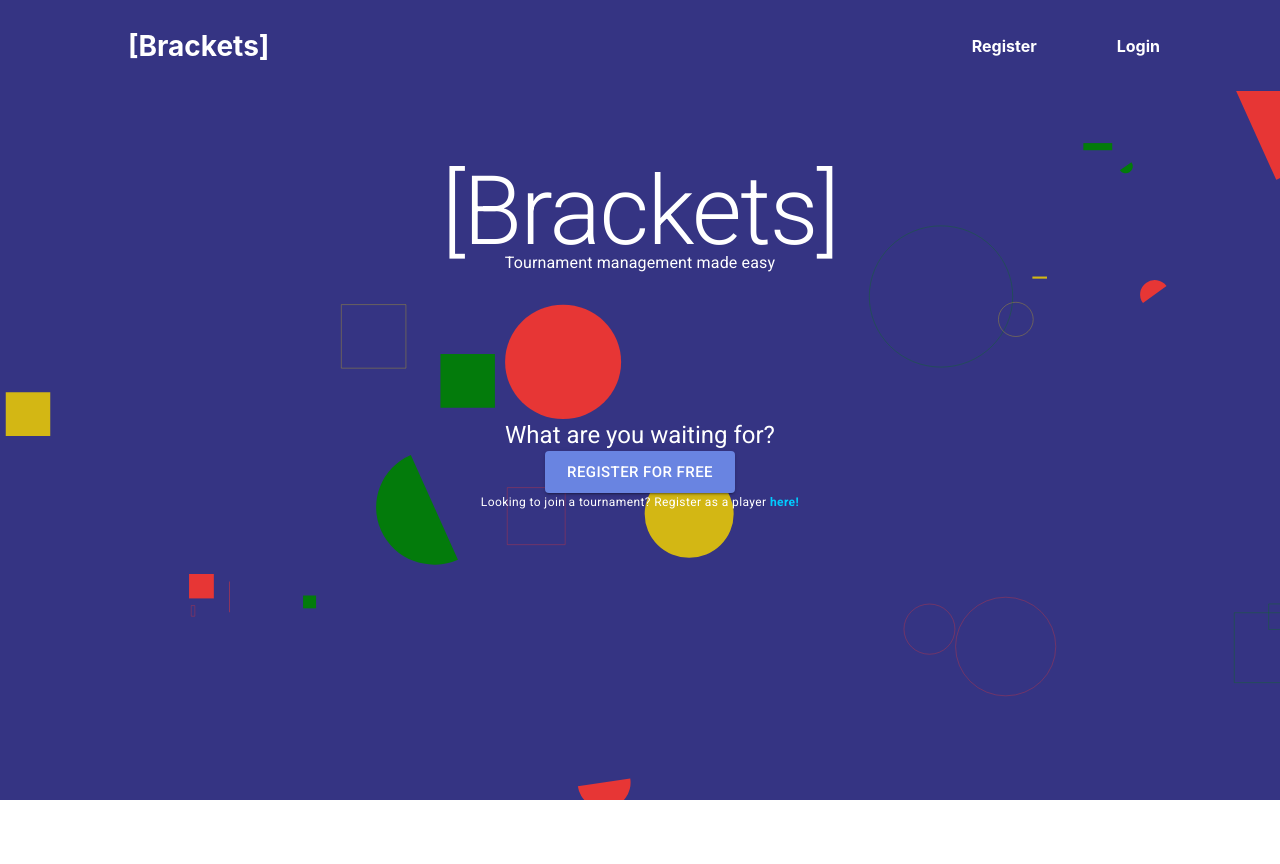
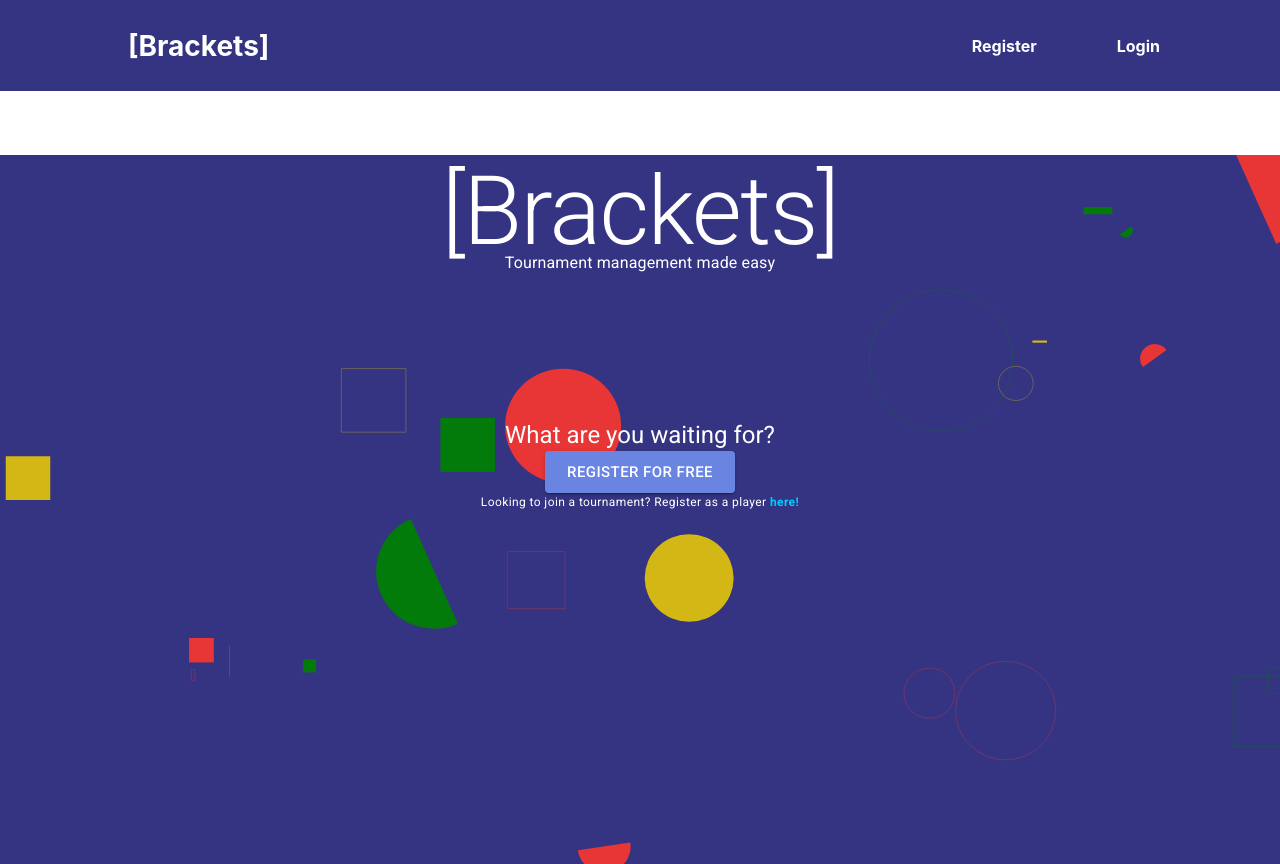
Before and after one commit to MastaCoder/-Brackets-, a React (Create React App) app in the folder frontend/: page / in a window 1280 px wide. Before the commit the page ends 800 px from the top, so only its background shows below. Built offline with nearby package versions, Linux system fonts and the light colour scheme.

Commit message:
Refactor of homepage

```diff
--- a/frontend/src/views/Home/HomePage.js
+++ b/frontend/src/views/Home/HomePage.js
@@ -6,10 +6,9 @@ import styles from "./HomePage.module.css";
 
 export default function HomePage() {
   return (
-    <div className={styles.main}>
+    <Container disableGutters className={styles.main} maxWidth={false}>
       <img src={Background} alt="" className={styles.bg} />
 
-      <Container disableGutters>
       {/* {Main title} */}
       <Box
         sx={{
@@ -55,6 +54,5 @@ export default function HomePage() {
         </Typography>
       </Box>
     </Container>
-    </div>
   );
 }
--- a/frontend/src/views/Home/HomePage.module.css
+++ b/frontend/src/views/Home/HomePage.module.css
@@ -1,9 +1,9 @@
 
 .main {
     height: calc(100vh - var(--nav-height));
-    margin: 0;
     position: relative;
     display: flex;
+    flex-direction: column;
 }
 
 .bg {
```
Lines whose indentation alone changed are shown as unchanged.
